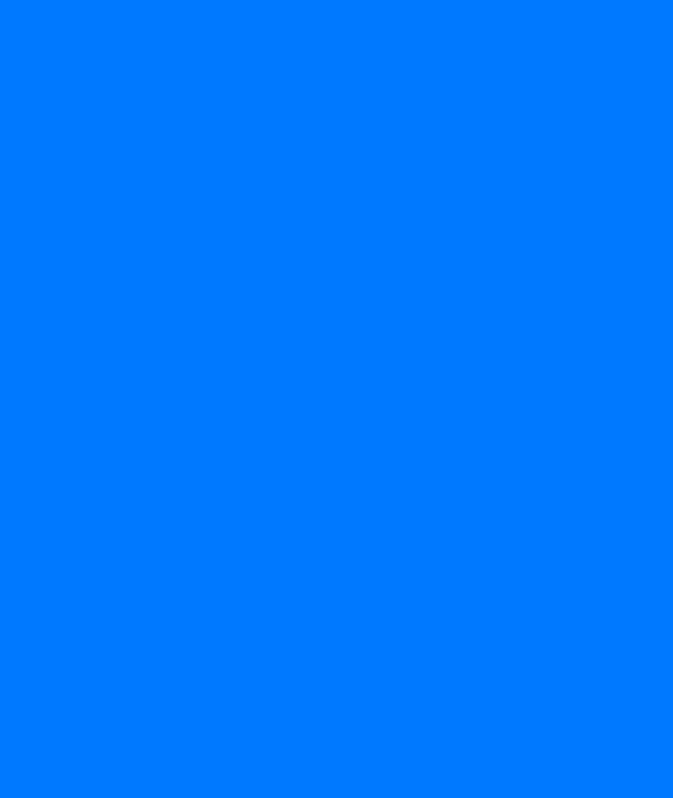
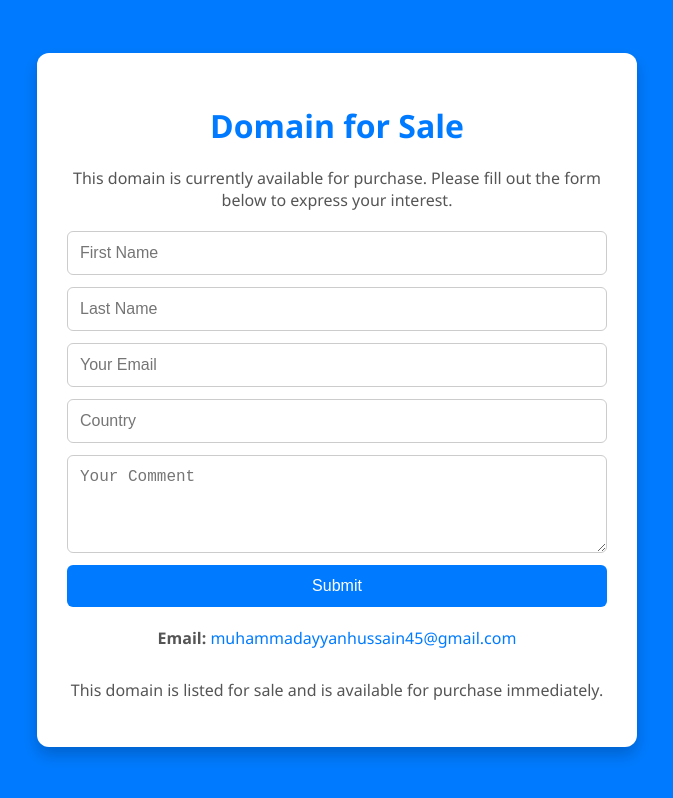
Before and after one commit to ayyan304/Domain-Sale, a plain HTML site: page index.html in a window 1280 px wide. Shown: the whole page, without its empty margins (303-976 px from the left). Drawn offline with Linux system fonts and the light colour scheme.

Commit message:
index.html

```diff
--- a/index.html
+++ b/index.html
@@ -53,4 +53,90 @@
     }
 
     input, textarea {
-      padding: 12
+      padding: 12px;
+      font-size: 1rem;
+      border: 1px solid #ccc;
+      border-radius: 6px;
+      width: 100%;
+    }
+
+    button {
+      background-color: #007BFF;
+      color: white;
+      padding: 12px;
+      border: none;
+      border-radius: 6px;
+      font-size: 1rem;
+      cursor: pointer;
+    }
+
+    button:hover {
+      background-color: #0056b3;
+    }
+
+    .contact-info {
+      margin-top: 20px;
+      font-size: 1rem;
+    }
+
+    .contact-info a {
+      color: #007BFF;
+      text-decoration: none;
+    }
+
+    .contact-info a:hover {
+      text-decoration: underline;
+    }
+
+    .footer {
+      margin-top: 30px;
+      font-size: 0.9rem;
+      color: #888;
+    }
+
+    @media (max-width: 480px) {
+      h1 {
+        font-size: 1.6rem;
+      }
+
+      input, textarea, button {
+        font-size: 0.95rem;
+      }
+    }
+  </style>
+</head>
+<body>
+
+  <div class="container">
+    <h1>Domain for Sale</h1>
+    <p>This domain is currently available for purchase. Please fill out the form below to express your interest.</p>
+
+    <form action="https://formsubmit.co/muhammadayyanhussain45@gmail.com" method="POST" autocomplete="off">
+      <!-- ✅ Security settings -->
+      <input type="hidden" name="_subject" value="Domain Inquiry Message">
+      <input type="hidden" name="_template" value="box">
+
+      <!-- ✅ Honeypot field to trap bots -->
+      <input type="text" name="_honey" style="display:none">
+
+      <!-- ✅ Form fields with restrictions -->
+      <input type="text" name="first_name" placeholder="First Name" maxlength="40" pattern="[A-Za-z\s]+" required>
+      <input type="text" name="last_name" placeholder="Last Name" maxlength="40" pattern="[A-Za-z\s]+" required>
+      <input type="email" name="email" placeholder="Your Email" maxlength="100" required>
+      <input type="text" name="country" placeholder="Country" maxlength="50" pattern="[A-Za-z\s]+" required>
+      <textarea name="message" placeholder="Your Comment" maxlength="500" rows="4" required></textarea>
+
+      <button type="submit">Submit</button>
+    </form>
+
+    <div class="contact-info">
+      <p><strong>Email:</strong> <a href="mailto:muhammadayyanhussain45@gmail.com">muhammadayyanhussain45@gmail.com</a></p>
+    </div>
+
+    <div class="footer">
+      <p>This domain is listed for sale and is available for purchase immediately.</p>
+    </div>
+  </div>
+
+</body>
+</html>
```
